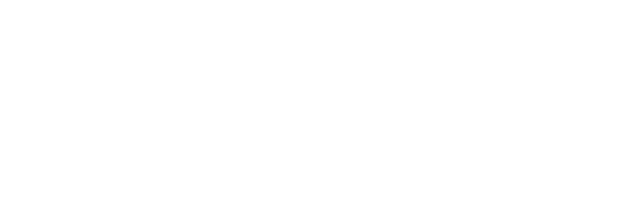
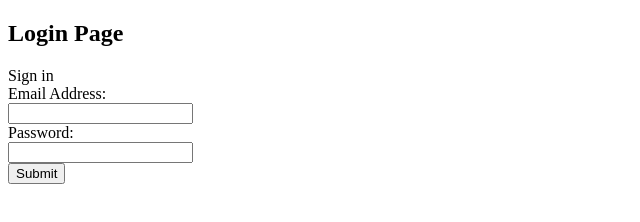
Before and after one commit to Sray1204/Assingment2, a plain HTML site: page index.html in a window 1280 px wide. Shown: the whole page, without its empty margins (0-640 px from the left). Drawn offline with Linux system fonts and the light colour scheme.

Commit message:
barebones

```diff
--- a/index.html
+++ b/index.html
@@ -5,7 +5,21 @@
     <meta name="viewport" content="width=device-width, initial-scale=1.0">
     <title>Login</title>
 </head>
+
 <body>
+    <h2>Login Page</h2>
+</body>
 
+<body>
+<text> Sign in </text>
+<form>
+    <label for="email">Email Address:</label><br>
+    <input type="text" id="email" name="email address"><br>
+    <label for="email">Password:</label><br>
+    <input type="text" id="password" name="user password"><br>
+    <input type="submit" value="Submit">
+</form>
 </body>
+
+
 </html>
```
